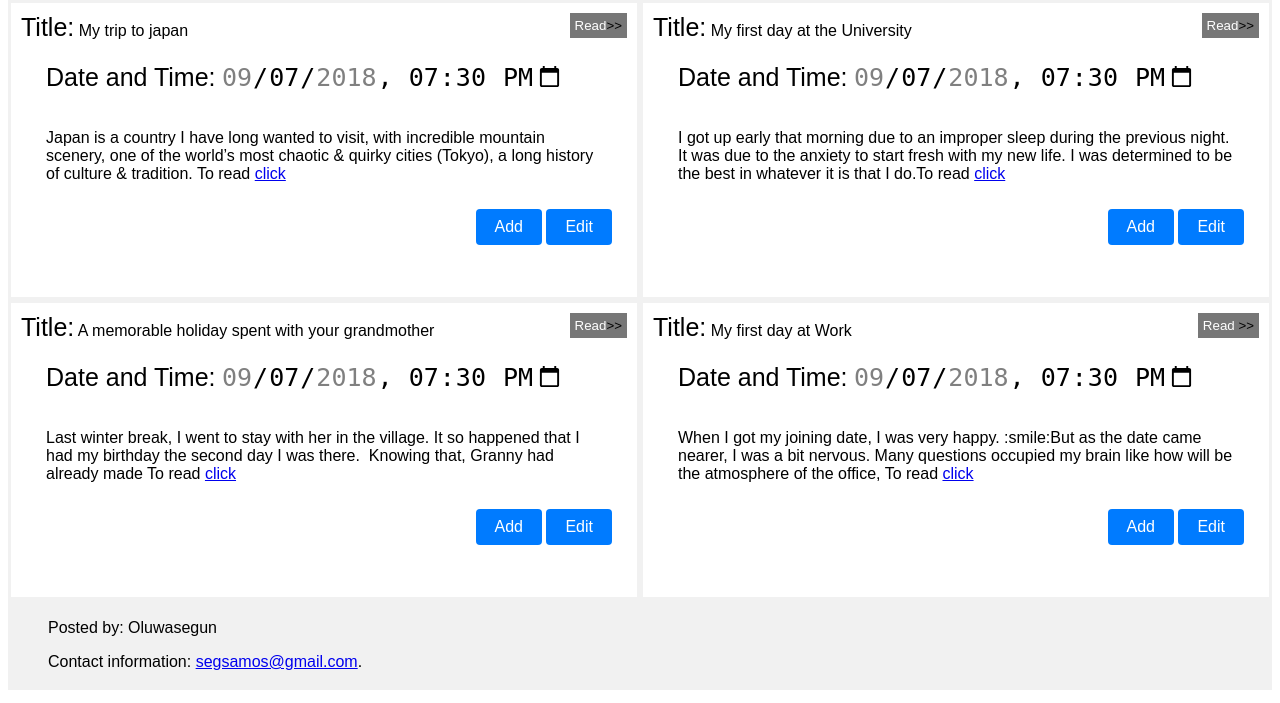
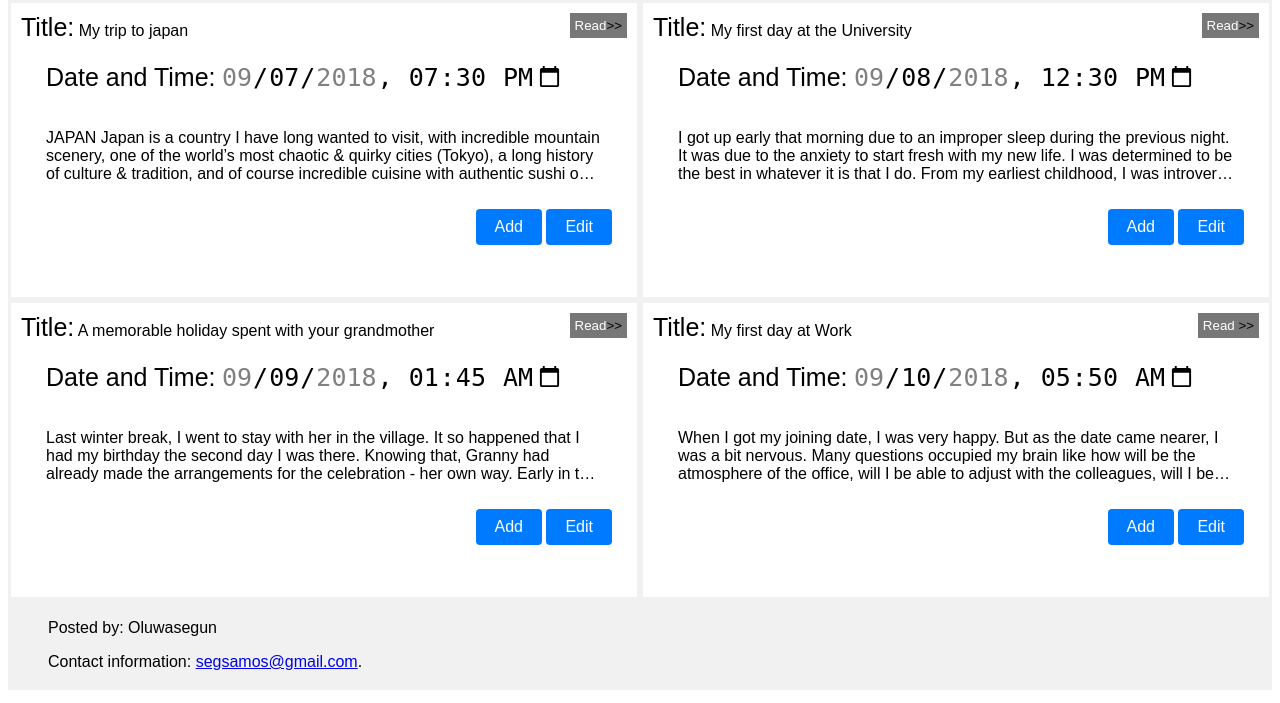
Before and after one commit to supershegs/MyDiary, a web app: file UI/index.html in a window 1280 px wide. Shown: the part 97-800 px from the top of the page. Run offline with its HTML, style and script files only (its server is not run), Linux system fonts and the light colour scheme.

Commit message:
read form and also made some adjustment to the diary list page

```diff
--- a/UI/index.html
+++ b/UI/index.html
@@ -19,7 +19,7 @@
     </div>
     <div class="row">
         <div class="book">
-                <label>Title:</label> My trip to japan
+                <span id="see"><label>Title:</label> My trip to japan</span>
                 <button class="view" onclick="modalDisplay()">
                     Read<span style="size: 1%; color: black">>></span>
                 </button>
@@ -30,11 +30,10 @@
                     min="2018-09-07T00:00" max="2018-09-14T00:00"required>
                 </div>
                 <div id="story">
-                    <p>Japan is a country I have long wanted to visit, with incredible mountain scenery,
-                        one of the world’s most chaotic & quirky cities (Tokyo),
-                        a long history of culture & tradition. To read <a href="#"> click</a>
-
-
+                    <p>JAPAN
+                            Japan is a country I have long wanted to visit, with incredible mountain scenery, one of the world’s most chaotic & quirky cities (Tokyo), a long history of culture & tradition, and of course incredible cuisine with authentic sushi on offer everywhere you turn.
+                            I have been asked many times over the past few years of blogging why I have not yet been to Japan, with the answer being that I was just waiting for a time that was right. This is a country I wanted to see as a whole over at least 2 weeks, instead of just flying in for a quick city trip to Tokyo or a ski trip in one of Japan’s famous ski resorts.
+                            When I came across the Splendours of Japan Tour with Trafalgar (who I have travelled with previously in Peru), it seemed like a great opportunity to take one of my parents overseas to visit Japan, as I knew either of them would appreciate the culture and history unlike anyone else I knew – so I booked my dad a plane ticket, told him to pack his bags, and we were off!
                     </p>
                 </div>
                 <div id="groupBtn">
@@ -45,18 +44,19 @@
         </div>
 
         <div class="book">
-                <label>Title:</label> My first day at the University
-                <button class="view">Read<span style="size: 1%; color: black">>></span> </button>
+                <span id="see2"><label>Title:</label> My first day at the University</span>
+                <button class="view" onclick="modalDisplay2()">Read<span style="size: 1%; color: black">>></span> </button>
             <div class="viewList">
                 <div id="dateTime">
                     <label>Date and Time:</label>
-                    <input type="datetime-local" id="time" name="dateTime"  value="2018-09-07T19:30"
+                    <input type="datetime-local" id="time2" name="dateTime"  value="2018-09-08T12:30"
                     min="2018-09-07T00:00" max="2018-09-14T00:00"required>
                 </div>
-                <div id="story">
+                <div id="story2">
                     <p>I got up early that morning due to an improper sleep during the previous night.
                         It was due to the anxiety to start fresh with my new life.
-                        I was determined to be the best in whatever it is that I do.To read <a href="#"> click</a>
+                        I was determined to be the best in whatever it is that I do.
+                        From my earliest childhood, I was introvert. Therefore, I was afraid of talking to new people because I might look foolish and embarrass myself or just because I thought that, I could do everything by myself. In addition, by reason of nervousness I could start to stammer.
                     </p>
                 </div>
                 <div id="groupBtn">
@@ -67,18 +67,17 @@
         </div>
 
         <div class="book">
-                <label>Title:</label>   A memorable holiday spent with your grandmother
-                <button class="view">Read<span style="size: 1%; color: black">>></span> </button>
+                <span id="see3"><label>Title:</label>   A memorable holiday spent with your grandmother</span>
+                <button class="view" onclick="modalDisplay3()">Read<span style="size: 1%; color: black">>></span> </button>
             <div class="viewList">
                 <div id="dateTime">
                     <label>Date and Time:</label>
-                    <input type="datetime-local" id="time" name="dateTime"  value="2018-09-07T19:30"
+                    <input type="datetime-local" id="time3" name="dateTime"  value="2018-09-09T01:45"
                     min="2018-09-07T00:00" max="2018-09-14T00:00"required>
                 </div>
-                <div id="story">
-                    <p>Last winter break, I went to stay with her in the village.
-                        It so happened that I had my birthday the second day I was there.
-                        Knowing that, Granny had already made To read   <a href="#"> click</a>
+                <div id="story3">
+                    <p>
+                            Last winter break, I went to stay with her in the village. It so happened that I had my birthday the second day I was there. Knowing that, Granny had already made the arrangements for the celebration - her own way. Early in the morning, she woke me up and gave me a cold bath. Then she took me to the village temple to say her prayers and get blessings for me from the village priest. Also, she arranged a community"langar" for all the villagers. I was so happy and pleased that I could have been there.
                     </p>
                 </div>
                 <div id="groupBtn">
@@ -89,18 +88,16 @@
         </div>
 
         <div class="book">
-                <label>Title:</label> My first day at Work
-                <button class="view">Read <span style="size: 1%; color: black">>></span> </button>
+                <span id="see4"><label>Title:</label> My first day at Work </span>
+                <button class="view" onclick="modalDisplay4()">Read <span style="size: 1%; color: black">>></span> </button>
             <div class="viewList">
                 <div id="dateTime">
                     <label>Date and Time:</label>
-                    <input type="datetime-local" id="time" name="dateTime"  value="2018-09-07T19:30"
+                    <input type="datetime-local" id="time4" name="dateTime"  value="2018-09-10T05:50"
                     min="2018-09-07T00:00" max="2018-09-14T00:00"required>
                 </div>
-                <div id="story">
-                    <p>When I got my joining date, I was very happy. :smile:But as the date came nearer,
-                        I was a bit nervous. Many questions occupied my brain like how will be the atmosphere of the office,
-                        To read <a href="#"> click</a>
+                <div id="story4">
+                    <p> When I got my joining date, I was very happy. But as the date came nearer, I was a bit nervous. Many questions occupied my brain like how will be the atmosphere of the office, will I be able to adjust with the colleagues, will I be able to work well and completer targets, etc.When I joined the office, on the first day at office, I was little tensed till got acquainted with the workplace and co-workers. But once as days passed, I became comfortable with all. And today love my work and workplace.
                     </p>
                 </div>
                 <div id="groupBtn">
@@ -111,27 +108,38 @@
         </div>
     </div>
     <!-- Read div using modal-->
-    <div id="read" class="modal">
-        <form class="content" action="#">
+    <div id="add" class="modal">
+        <form class="content" action="#" style="background-color:#f1f1f1">
+            <div class="head">
+                <span onclick="cancel()" class="close" title="Close Modal">&times;</span>
+                <h2>Add to the diary</h2>
+            </div>
+            <div class="container">
+                <label>Title:</label>
+                <input type="text" name="title" placeholder="Enter title" required>
+                <label for="dateTime"><b>Time and Date</b></label>
+                <input type="datetime-local" placeholder="Enter date and time" name="dateTime" required>
+                <label for="subject"><b>Story</b></label>
+                <textarea placeholder="Enter your story"></textarea>
+                <!--<button type="button" onclick="cancel()" class="button">Cancel</button>-->
+                <button type="submit" class="button">Submit</button>
+                <div class="container" ></div>
+            </div>
+        </form>
+    </div>
+    <div id="view" class="modal">
+        <form class="content" action="#"style="background-color:#f1f1f1">
             <div class="head">
                 <span onclick="cancel()" class="close" title="Close Modal">&times;</span>
                 <h2>My diary story</h2>
             </div>
             <div class="container">
-                <label>Title:</label>
-                <input type="text" name="title" placeholder="Enter title">
-                <label for="dateTime"><b>Time and Date</b></label>
-                <input type="datetime-local" placeholder="Enter date and time" name="dateTime" required>
-                <label for="subject"><b>Story</b></label>
-                <textarea placeholder="Enter your story"></textarea>
-                <button type="submit">Submit</button>
-                <button type="button" onclick="cancel()" class="cancelbtn">
-                    Cancel
-                </button>
+                <p id="displayTitle"></p>
+                <p id="displayTime"></p>
+                <p id="displayStory"></p>
+                <button type="button" onclick="cancel()" class="button">Ok</button>
             </div>
-
-            <div class="container" style="background-color:#f1f1f1">
-            </div>
+            <div class="container" ></div>
         </form>
     </div>
 
--- a/UI/style/main.css
+++ b/UI/style/main.css
@@ -63,7 +67,26 @@
     background-color: #777;
     color: white
 }
+.book .viewList #story p, .book .viewList #story2 p {
+    overflow: hidden;
+    display: -webkit-box;
+    -webkit-line-clamp: 3;
+    -webkit-box-orient: vertical;
+}
+.book .viewList #story3 p, .book .viewList #story4 p {
+    overflow: hidden;
+    display: -webkit-box;
+    -webkit-line-clamp: 3;
+    -webkit-box-orient: vertical;
+}
+
 #dateTime, #story{
+    padding: 10px
+}
+#story2, #story3{
+    padding: 10px
+}
+#story4{
     padding: 10px
 }
 #groupBtn{
@@ -71,6 +94,15 @@
 }
 
 label, #time{
+    font-size: 25px;
+    border: 0;
+
+}
+#time2, #time3{
+    font-size: 25px;
+    border: 0;
+}
+#time4{
     font-size: 25px;
     border: 0;
 }
```
Also changed, not shown: other parts of UI/style/main.css (+31 -23 lines), UI/javascript/script.js (+50 -2 lines).
